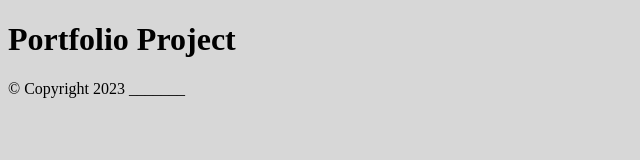
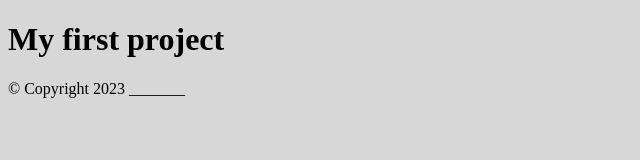
Before and after one commit to ayush7745/Web_Application_1, a plain HTML site: page index.html in a window 1280 px wide. Shown: the whole page, without its empty margins (0-640 px from the left). Drawn offline with Linux system fonts and the light colour scheme.

Commit message:
heading change

```diff
--- a/index.html
+++ b/index.html
@@ -15,7 +15,7 @@
 
 <body>
 
-   <h1>Portfolio Project</h1>
+   <h1>My first project</h1>
 
 </body>
 
```
